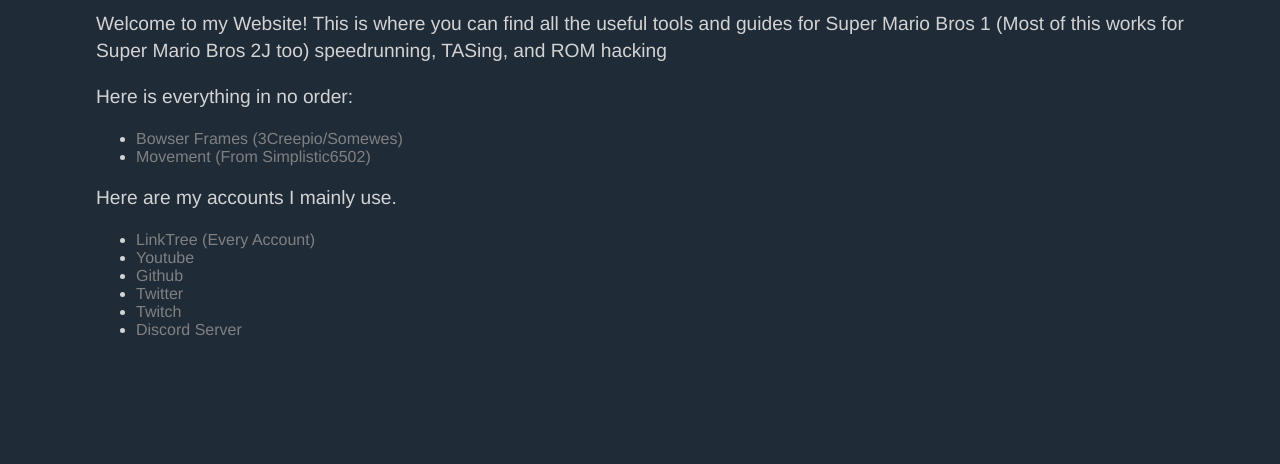
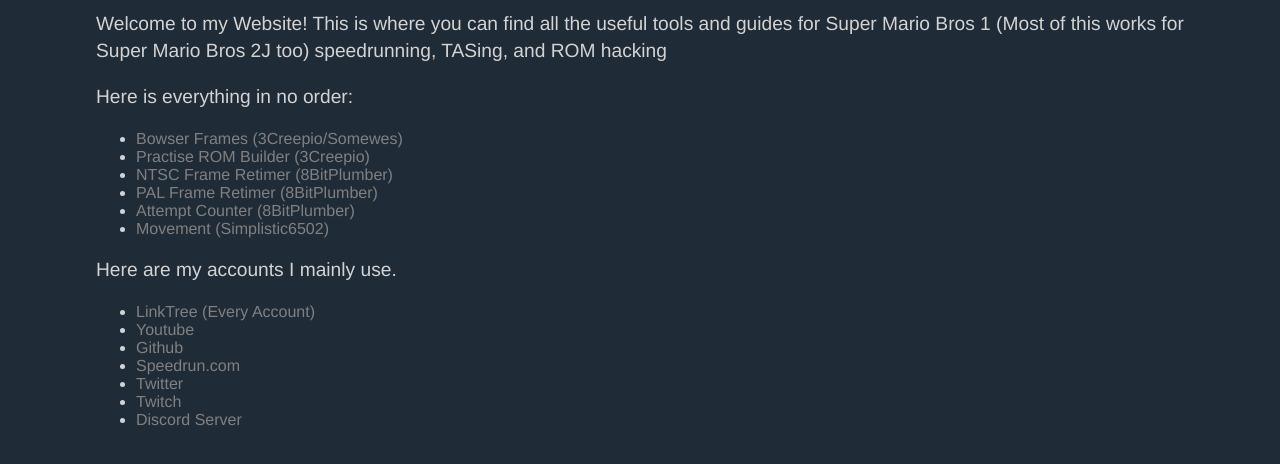
Before and after one commit to 8BitPlumber/8BitPlumber.github.io, a plain HTML site: page index.html in a window 1280 px wide. Shown: the part 126-590 px from the top of the page. Drawn offline with Linux system fonts and the light colour scheme.

Commit message:
Update index.html

```diff
--- a/index.html
+++ b/index.html
@@ -1,4 +1,3 @@
-
 <!DOCTYPE html>
 <html>
 	<head>
@@ -10,14 +9,19 @@
 		<p>Welcome to my Website! This is where you can find all the useful tools and guides for Super Mario Bros 1 (Most of this works for Super Mario Bros 2J too) speedrunning, TASing, and ROM hacking</p>
 		<p>Here is everything in no order:</p>
 			<ul>
-			<li><a href="smb1_tll/bowser_frames.html">Bowser Frames (3Creepio/Somewes)</a></li>
-			<li><a href="smb1_tll/smbpedia_movement.html">Movement (From Simplistic6502)</a></li>
+			<li><a href="./bowser_frames.html">Bowser Frames (3Creepio/Somewes)</a></li>
+			<li><a href="https://3.creep.io/smb1/practiserom/">Practise ROM Builder (3Creepio)</a></li>
+			<li><a href="https://docs.google.com/spreadsheets/d/18DuOYi1jawpiibLC-FYPcBppoTcgrWejd9IX4LlHkGM/edit#gid=0">NTSC Frame Retimer (8BitPlumber)</a></li>
+			<li><a href="https://docs.google.com/spreadsheets/d/1Ri6Bx0qMH_GzVfDrlDVRzVOzyIqEs_UTQy70tyrQyiA/edit#gid=0">PAL Frame Retimer (8BitPlumber)</a></li>
+			<li><a href="https://github.com/8BitPlumber/Attempt-Counter">Attempt Counter (8BitPlumber)</a></li>
+			<li><a href="https://simplistic6502.github.io/smb1_tll/smbpedia_movement.html">Movement (Simplistic6502)</a></li>
 			</ul>
 		<p>Here are my accounts I mainly use.</p>
     		<ul>
 				<li><a href="https://linktr.ee/8bitplumber">LinkTree (Every Account)</a></li>
 				<li><a href="https://www.youtube.com/@8bitplumber1">Youtube</a></li>
         		<li><a href="https://www.youtube.com/@8bitplumber1">Github</a></li>
+				<li><a href="https://www.speedrun.com/users/8BitPlumber">Speedrun.com</a></li>
 				<li><a href="https://x.com/8BitPlumber1">Twitter</a></li>
 				<li><a href="https://www.twitch.tv/8BitPlumber">Twitch</a></li>
 				<li><a href="https://discord.com/invite/f6p7HjA2XJ">Discord Server</a></li>
```
